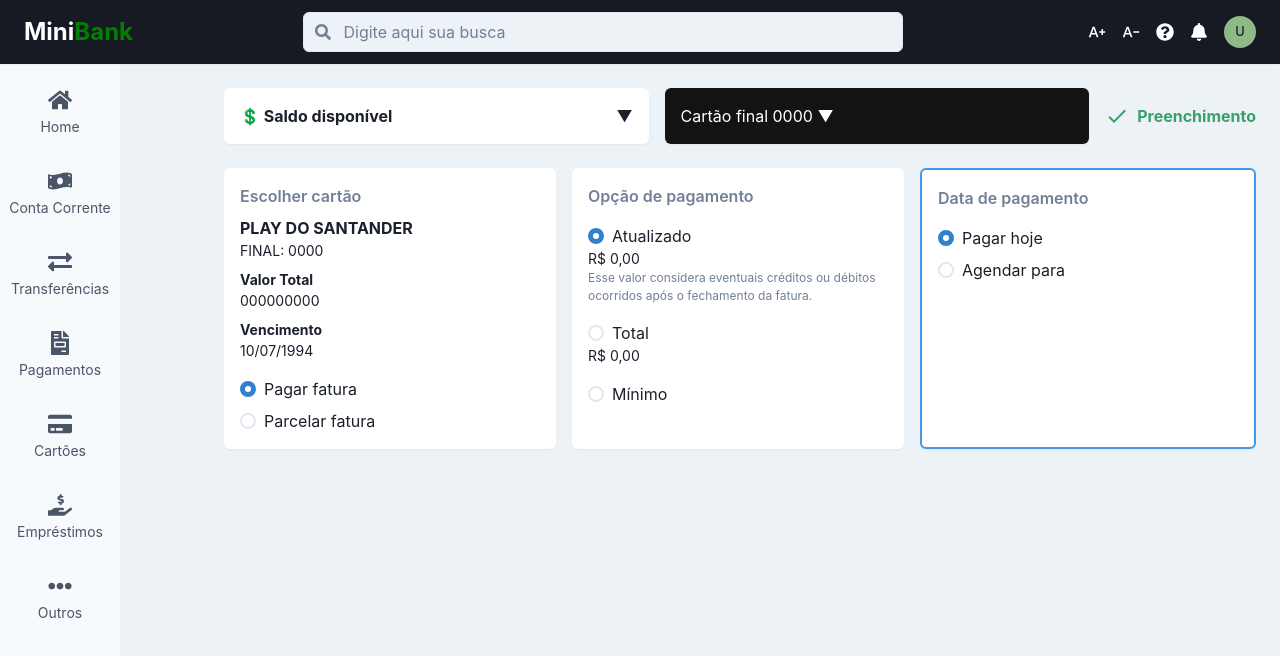
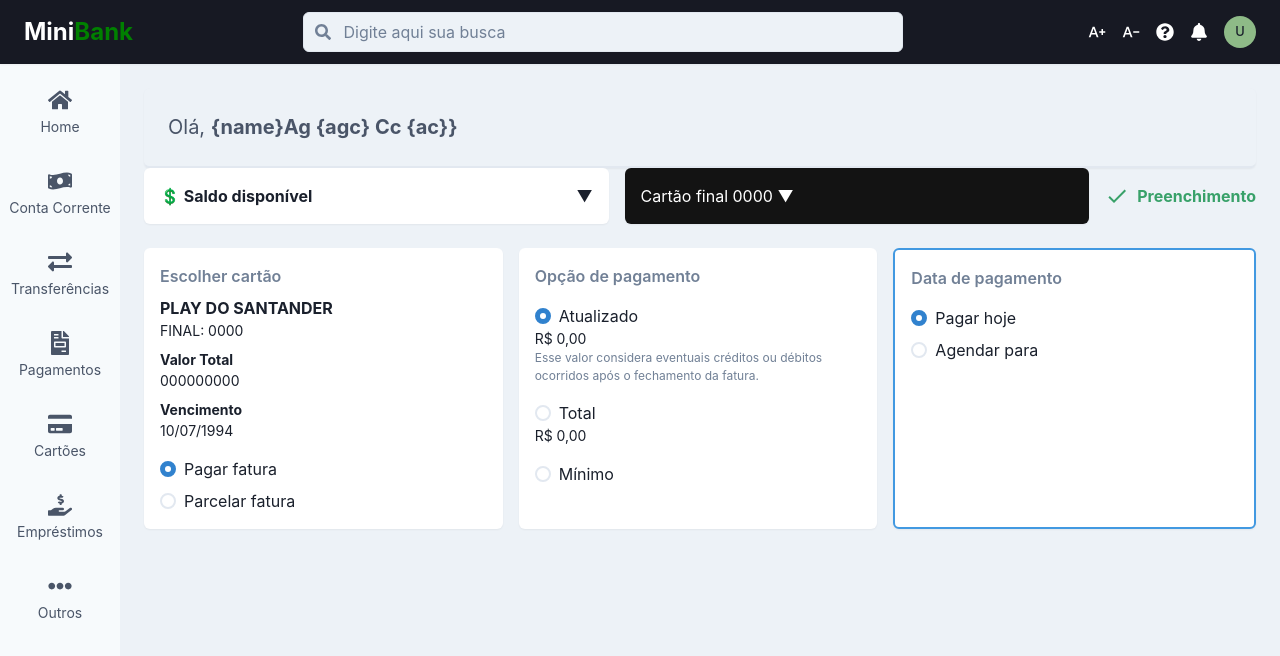
Before and after one commit to Lukitas20-beep/MiniBank-Front, a React (Vite) app in the folder Minibak/: page /dashboard in a window 1280 px wide. Shown: the top 656 px of the page. Built offline with nearby package versions, Linux system fonts and the light colour scheme.

Commit message:
[feat]: Added new component

```diff
--- /dev/null
+++ b/Minibak/src/components/AccountInfo.tsx
@@ -0,0 +1,34 @@
+import { Box, Flex, Text, useBreakpointValue } from '@chakra-ui/react'
+
+interface AccountInfoProps {
+    name: string
+    agency: string
+    account: string
+}
+
+const AccountInfo = ({ name, agency, account }: AccountInfoProps) => {
+const isMobile = useBreakpointValue({ base: true, md: false })
+
+return (
+    <Box
+        bg="gray.100"
+        py={6}
+        px={6}
+        borderRadius="md"
+        boxShadow="sm"
+        borderBottom="2px solid"
+        borderColor="gray.200"
+    >
+    <Flex justify="left" align="center" flexWrap="wrap">
+        <Text color="gray.600" fontSize="xl">
+            Olá, <strong>{name}</strong>
+        </Text>
+        <Text color="gray.600" fontWeight="bold" fontSize="xl" mt={isMobile ? 2 : 0}>
+            Ag {agency} Cc {account}
+        </Text>
+    </Flex>
+    </Box>
+    )
+}
+
+export default AccountInfo
--- a/Minibak/src/pages/Dashboard.tsx
+++ b/Minibak/src/pages/Dashboard.tsx
@@ -9,6 +9,7 @@ import {
 import CardSelection from '../components/CardSelection'
 import PaymentOption from '../components/PaymentOption'
 import PaymentDate from '../components/PaymentDate'
+import AccountInfo from '../components/AccountInfo'
 
 const Dashboard = () => {
     return (
@@ -20,7 +21,10 @@ import {
         <Flex pt="64px">
             <Sidebar />
 
-          <Box ml={{ base: 0, md: '80px' }} flex="1" p={6}>
+
+
+        <Box ml={{ base: 0, md: '0' }} flex="1" p={6}>
+            <AccountInfo name="{name}" agency="{agc}" account="{ac}}" />
             <StatusCards />
             <Flex gap={4} mt={6} flexWrap="wrap">
                 <CardSelection />
```
Lines whose indentation alone changed are shown as unchanged.
